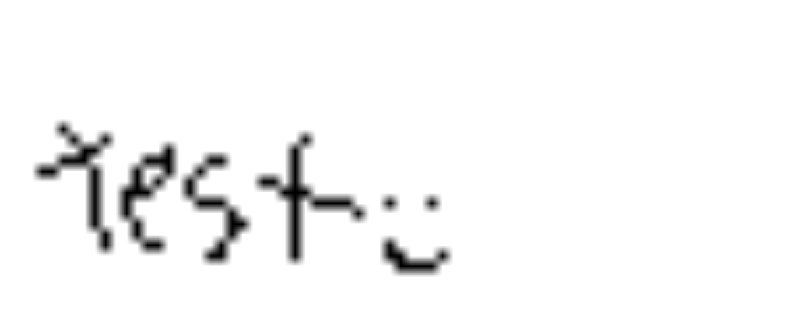
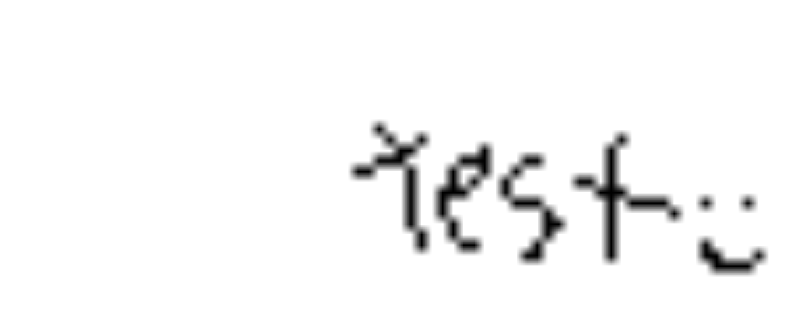
Before and after one commit to raebidees/how-are-u, a plain HTML site: page index.html in a window 1280 px wide. Shown: the whole page, without its empty margins (66-866 px from the left). Drawn offline with Linux system fonts and the light colour scheme.

Commit message:
Update index.html

```diff
--- a/index.html
+++ b/index.html
@@ -1,2 +1,2 @@
 <!DOCTYPE html>
-<img src="https://github.com/raebidees/how-are-u/blob/main/images/New%20Piskel.gif?raw=true" alt="test!" width="50%">
+<center><img src="https://github.com/raebidees/how-are-u/blob/main/images/New%20Piskel.gif?raw=true" alt="test!" width="50%"></center>
```
